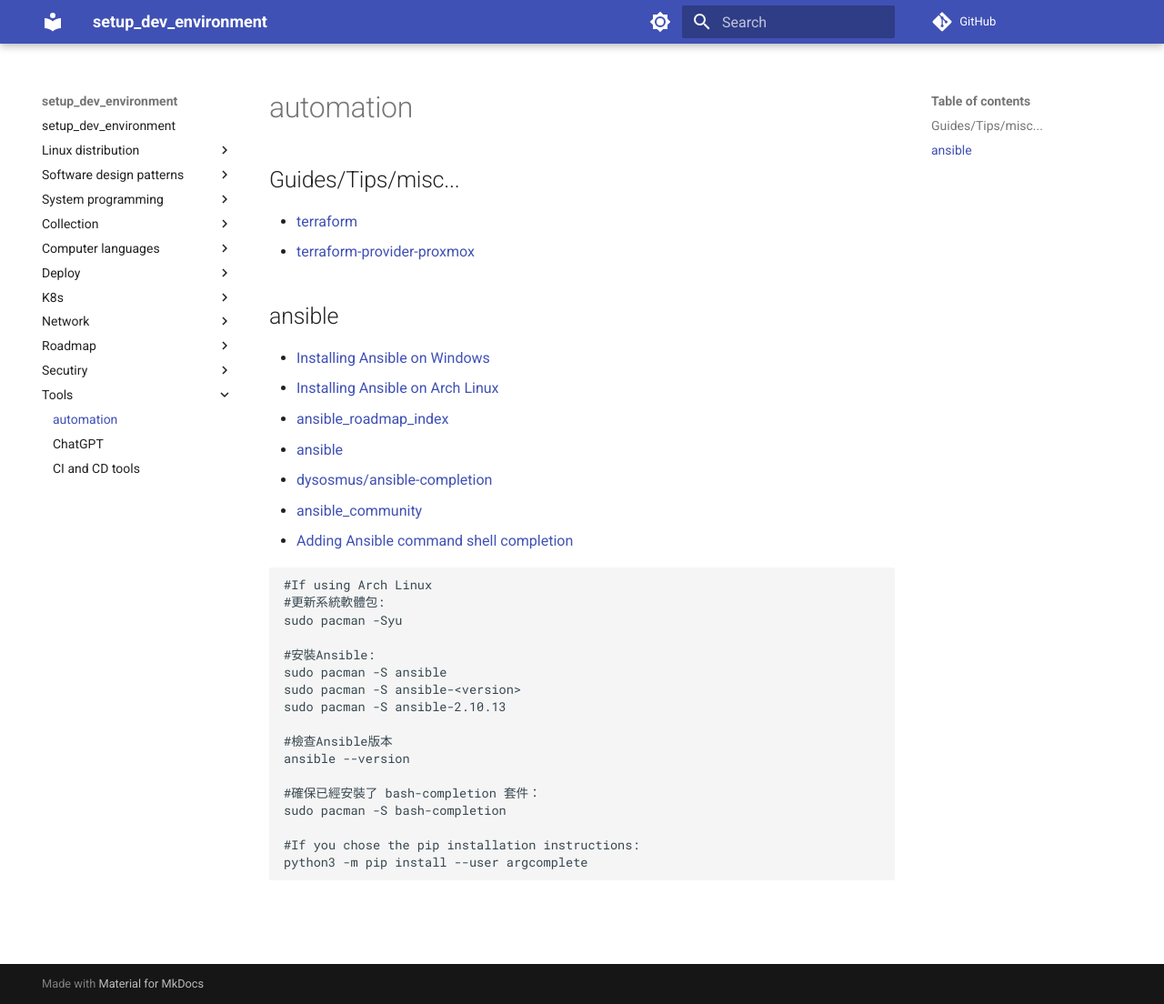
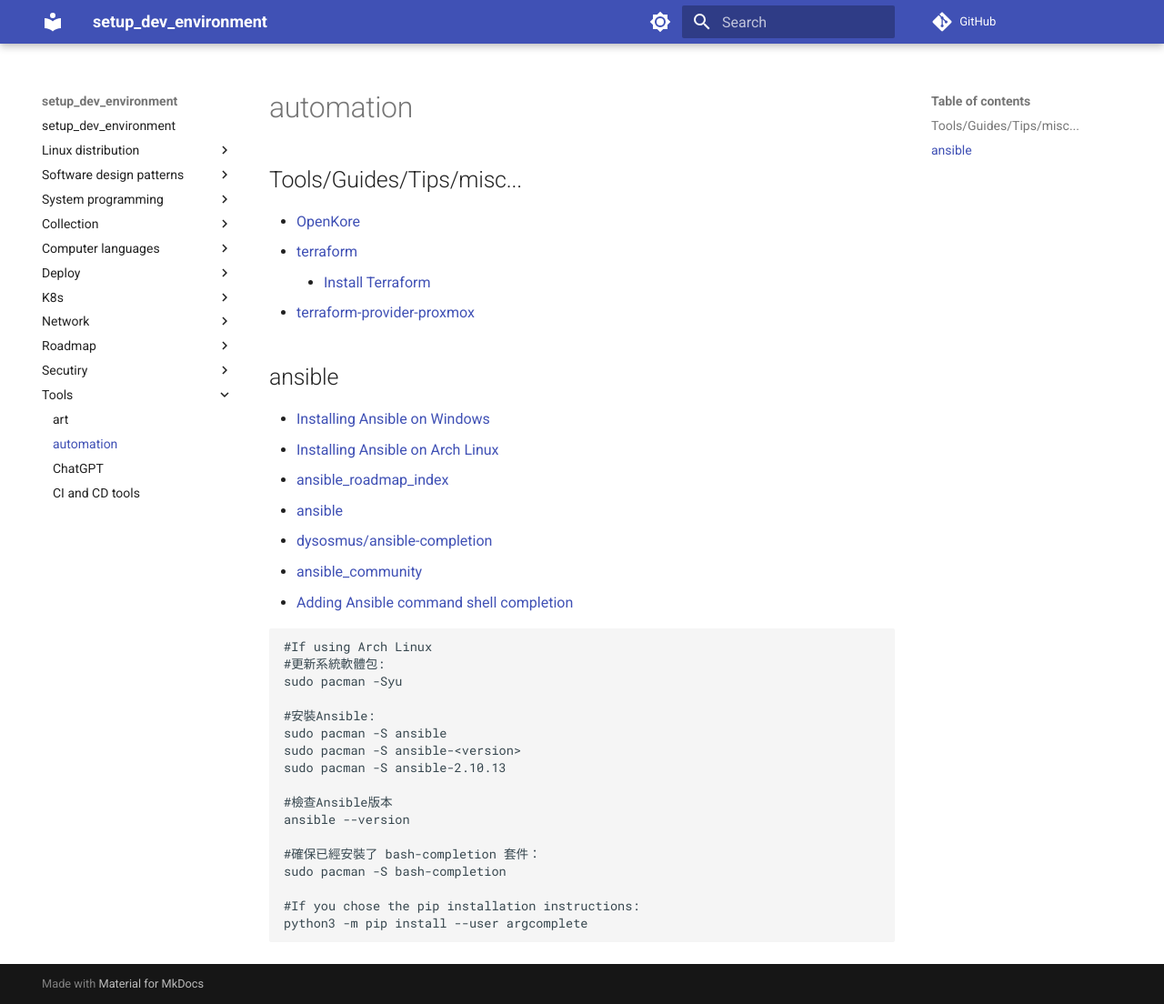
Before and after one commit to hong539/setup_dev_environment, an MkDocs documentation site: the page built from docs/tools/automation.md, in a window 1280 px wide and 1104 px high. Shown: the whole window at 91% size. Built offline with MkDocs 1.6.1 and Material for MkDocs 9.7.7, drawn with Linux system fonts in a browser that asks for light colours; comment, search, counter and statistics services are not loaded.

Commit message:
Update docs

```diff
--- a/docs/tools/automation.md
+++ b/docs/tools/automation.md
@@ -1,8 +1,10 @@
 # automation
 
-## Guides/Tips/misc...
+## Tools/Guides/Tips/misc...
 
+* [OpenKore](https://github.com/OpenKore/openkore)
 * [terraform](https://www.terraform.io/)
+    * [Install Terraform](https://developer.hashicorp.com/terraform/downloads)
 * [terraform-provider-proxmox](https://github.com/Telmate/terraform-provider-proxmox)
 
 ## ansible
```
Also changed, not shown: docs/computer languages/programming_languages/rust/rust.md (+3 -0 lines), docs/tools/art.md (added, +8 -0 lines).
